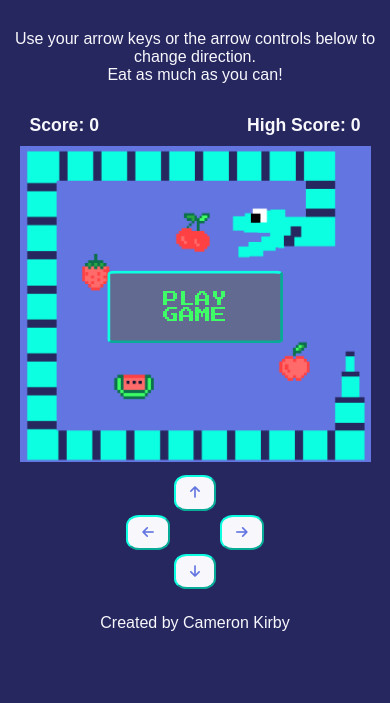
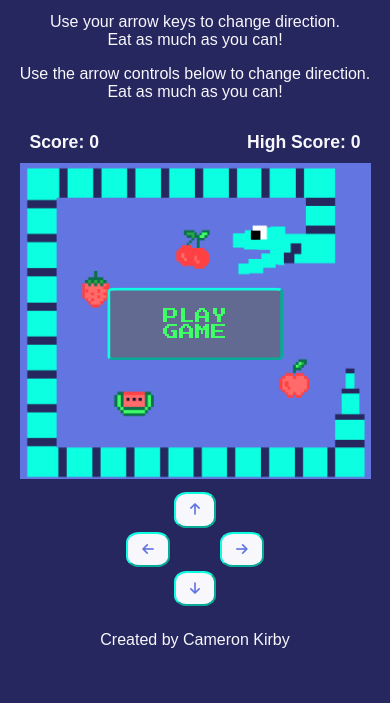
Before and after one commit to cameronk97/snake-game, a plain HTML site: page index.html in a window 390 px wide. Shown: the part 157-860 px from the top of the page. Drawn offline with Linux system fonts and the light colour scheme; a web font is replaced by a local one.

Commit message:
Add game information paragraph for mobile

```diff
--- a/index.html
+++ b/index.html
@@ -27,7 +27,11 @@
 
     <!-- game info section -->
     <section id="game-info">
-        <p>Use your arrow keys or the arrow controls below to change direction.
+        <p id="desktop-info">Use your arrow keys to change direction.
+            <br>Eat as much as you can!
+        </p>
+
+        <p id="mobile-info">Use the arrow controls below to change direction.
             <br>Eat as much as you can!
         </p>
     </section>
```
